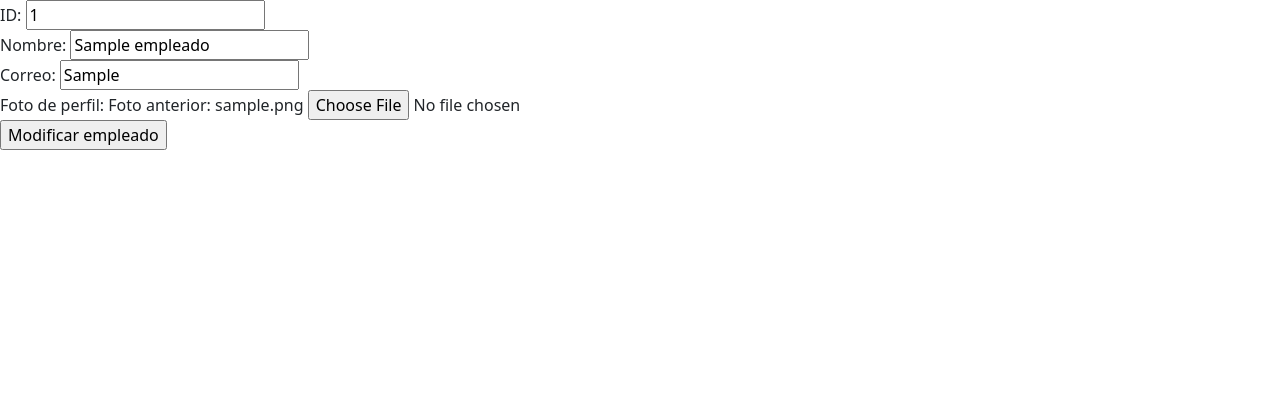
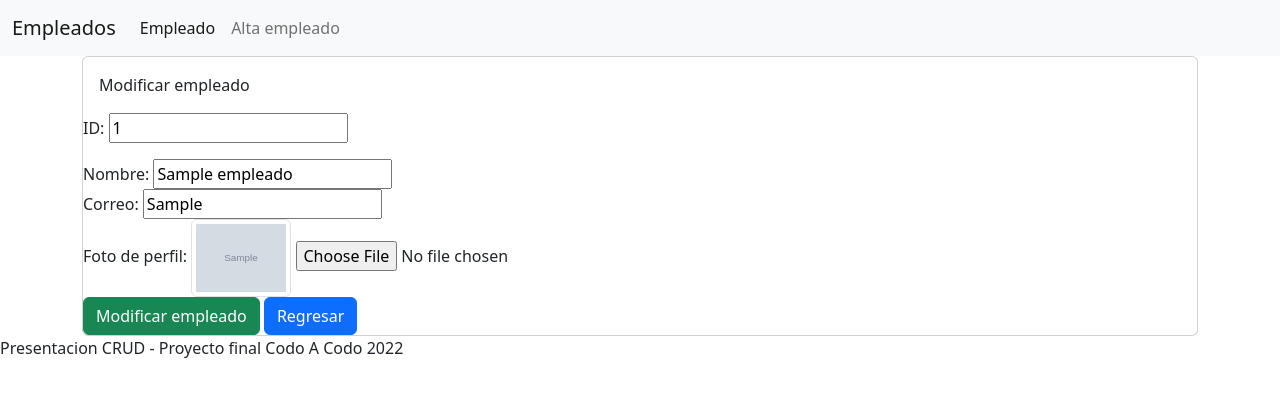
Before and after one commit to neiracamila/crud_python, a Flask app: page /edit/1 in a window 1280 px wide. Shown: the top 397 px of the page. Run offline with Flask 2, Linux system fonts and the light colour scheme; tables that the repository leaves empty or names only in its code hold one stand-in row (values such as "Sample post"); grey boxes marked "Sample" are stand-in pictures.

Commit message:
08 anda todo y muestra foto

```diff
--- a/src/app.py
+++ b/src/app.py
@@ -1,4 +1,4 @@
-from flask import Flask, render_template, request, redirect # incluimos para el renderizado de template
+from flask import Flask, render_template, request, redirect, send_from_directory # incluimos para el renderizado de template
 from flaskext.mysql import MySQL
 from datetime import datetime
 import os
@@ -14,6 +14,11 @@ mysql.init_app(app)
 
 UPLOADS = os.path.join('src/uploads')    # referencia a la carpeta de fotos
 app.config['UPLOADS']= UPLOADS
+
+@app.route('/fotodeusuario/<path:nombreFoto>')
+def uploads(nombreFoto):
+    return send_from_directory(os.path.join('uploads'), nombreFoto)
+
 
 @app.route('/')     # para el ruteo de index.html cuando  escriba / en el servidor
 def index():
@@ -44,25 +49,28 @@ def store():
         nuevoNombreFoto = tiempo + '_' + _foto.filename
         _foto.save('src/uploads/' + nuevoNombreFoto)
 
-        sql = f'INSERT INTO empleados (nombre, correo, foto) VALUES ("{_nombre}", "{_correo}", "{nuevoNombreFoto}");'
-        # datos = (_nombre, _correo,nuevoNombreFoto)
+        sql = 'INSERT INTO empleados (nombre, correo, foto) VALUES (%s, %s, %s);'
+        datos = (_nombre, _correo,nuevoNombreFoto)
 
         conn = mysql.connect()
         cursor = conn.cursor()
-        cursor.execute(sql)
+        cursor.execute(sql, datos)
         conn.commit()
 
     return redirect('/')
 
 @app.route('/edit/<int:id>')
 def edit(id):
-    sql= f'SELECT * FROM empleados WHERE id="{id}";'
+    sql= 'SELECT * FROM empleados WHERE id=%s;'
     conn = mysql.connect()
     cursor = conn.cursor()
-    cursor.execute(sql)
-    empleados=cursor.fetchall()
+    cursor.execute(sql, id)
+    empleado=cursor.fetchone()
     conn.commit()
-    return render_template('empleados/edit.html', empleados=empleados)
+    print(empleado)
+    cursor.close()
+    conn.close
+    return render_template('empleados/edit.html', empleado=empleado)
 
 @app.route('/update', methods=['post'])
 def update():
@@ -95,8 +103,8 @@ def update():
         cursor.execute(sql)
         conn.commit()
 
-    sql= f'UPDATE empleados SET nombre="{_nombre}", correo="{_correo}" WHERE id="{id}";'
-    cursor.execute(sql)
+    sql= 'UPDATE empleados SET nombre=%s, correo=%s WHERE id=%s;'
+    cursor.execute(sql, datos)
     conn.commit()
 
     return redirect('/')
@@ -126,3 +134,5 @@ def destroy(id):
 
 if __name__=='__main__':        # para que python p  ueda interpretar  como (correr flask) empezar a correr la aplicacion
     app.run(debug=True)         # ejecuta la aplicacion en modo debug
+
+# min 33.35 de la clase 30
--- a/src/templates/empleados/edit.html
+++ b/src/templates/empleados/edit.html
@@ -1,21 +1,33 @@
 {% include 'header.html' %}
-<!-- {% for empleado in empleados  %} -->
-<form action="/update" method="post" enctype="multipart/form-data">
 
+<form action="/update" method="POST" enctype="multipart/form-data">
+    <div class="card">
+        <div class="card-body">
+            Modificar empleado
+        </div>
+        <p class="card-text">
             <label for="txtId">ID: </label>
             <input readonly type="text" value="{{empleado[0]}}" name="txtId" id="txtId">
-    <br>
+        </p>
+        <div class="form-group">
             <label for="txtNombre"> Nombre: </label>
             <input type="text" value="{{empleado[1]}}" name="txtNombre" id="txtNombre" />
-    <br>
+        </div>
+        <div class="form-group">
             <label for="txtCorreo">Correo:</label>
             <input type="email" value="{{empleado[2]}}" name="txtCorreo" id="txtCorreo" />
-    <br>
+        </div>
+        <div class="form-group">
             <label for="txtFoto">Foto de perfil:</label>
-    Foto anterior: {{empleado[3]}}
+            <img class="img-thumbnail" width="100" alt="foto de perfil" src="{{url_for('uploads',nombreFoto=empleado[3])}}">
             <input type="file" name="txtFoto" id="txtFoto" />
-    <br>
-    <input type="submit" value="Modificar empleado">
+        </div>
+        <div class="form-group">
+            <input class="btn btn-success" type="submit" value="Modificar empleado">
+            <a class="btn btn-primary" href="{{url_for('index')}}">Regresar</a>
+        </div>
+    </div>
+
 </form>
-<!-- {% endfor %} -->
+
 {% include 'footer.html' %}
--- a/src/templates/footer.html
+++ b/src/templates/footer.html
@@ -1,6 +1,8 @@
+</div>
 </main>
 <footer>
     <!-- place footer here -->
+    Presentacion CRUD - Proyecto final Codo A Codo 2022
 </footer>
 <!-- Bootstrap JavaScript Libraries -->
 <script src="https://cdn.jsdelivr.net/npm/@popperjs/core@2.11.6/dist/umd/popper.min.js"
--- a/src/templates/header.html
+++ b/src/templates/header.html
@@ -15,6 +15,22 @@
 
 <body>
     <header>
-        <!-- place navbar here -->
+        <nav class="navbar navbar-expand-lg bg-light">
+            <div class="container-fluid">
+                <a class="navbar-brand" href="{{url_for('index')}}">Empleados</a>
+                <button class="navbar-toggler" type="button" data-bs-toggle="collapse"
+                    data-bs-target="#navbarNavAltMarkup" aria-controls="navbarNavAltMarkup" aria-expanded="false"
+                    aria-label="Toggle navigation">
+                    <span class="navbar-toggler-icon"></span>
+                </button>
+                <div class="collapse navbar-collapse" id="navbarNavAltMarkup">
+                    <div class="navbar-nav">
+                        <a class="nav-link active" aria-current="page" href="{{url_for('index')}}">Empleado</a>
+                        <a class="nav-link" href="{{url_for('create')}}">Alta empleado</a>
+                    </div>
+                </div>
+            </div>
+        </nav>
     </header>
     <main>
+        <div class="container">
```
Also changed, not shown: src/templates/empleados/index.html (+4 -4 lines), src/uploads/2022135550agus1.jpg (deleted), src/uploads/2022135719sucus.jpg (deleted), 1 other file. Lines whose indentation alone changed are shown as unchanged.
